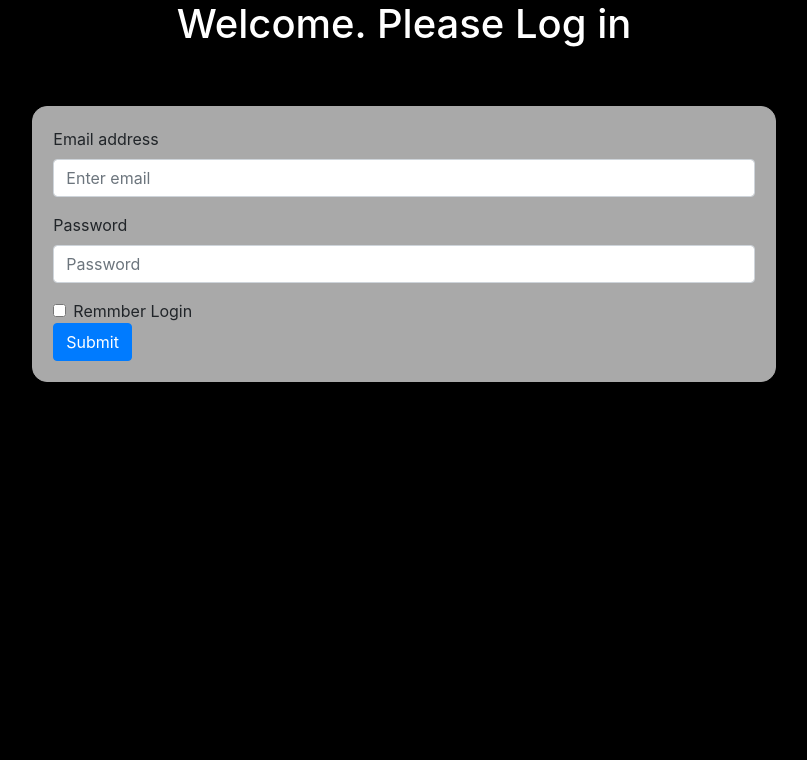
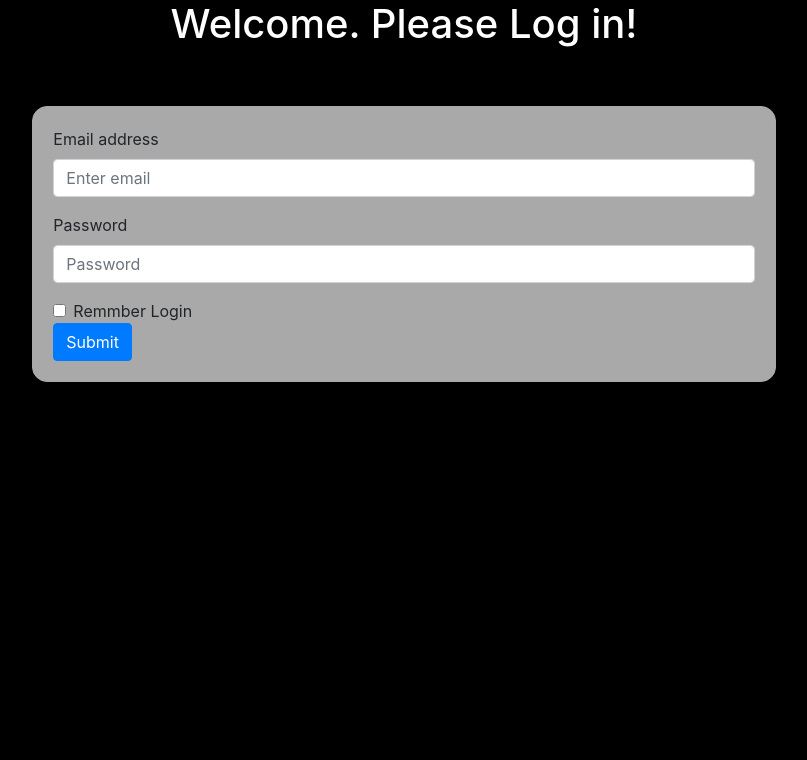
Before and after one commit to MagicSide/Automation-tests-project, a plain HTML site: page Superhero Project/superhero/index.html in a window 1280 px wide. Shown: the top 760 px of the page, without its empty margins (236-1043 px from the left). Drawn offline with nearby package versions, Linux system fonts and the light colour scheme.

Commit message:
update my project

```diff
--- a/Superhero Project/superhero/index.html
+++ b/Superhero Project/superhero/index.html
@@ -17,7 +17,7 @@
 <body>
     <div id="overlay">
         <div class="row justify-content-md-center">
-            <h1 id="login-title"> Welcome. Please Log in</h1>
+            <h1 id="login-title"> Welcome. Please Log in!</h1>
 
         </div>
         <div class="row justify-content-md-center">
```
Also changed, not shown: 1 other file.
